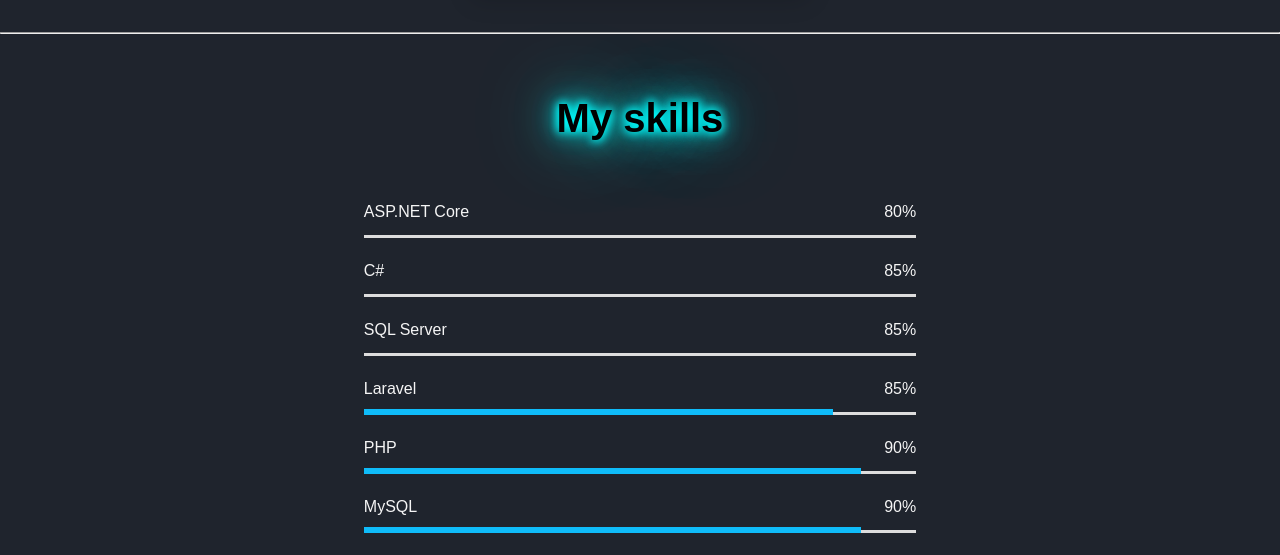
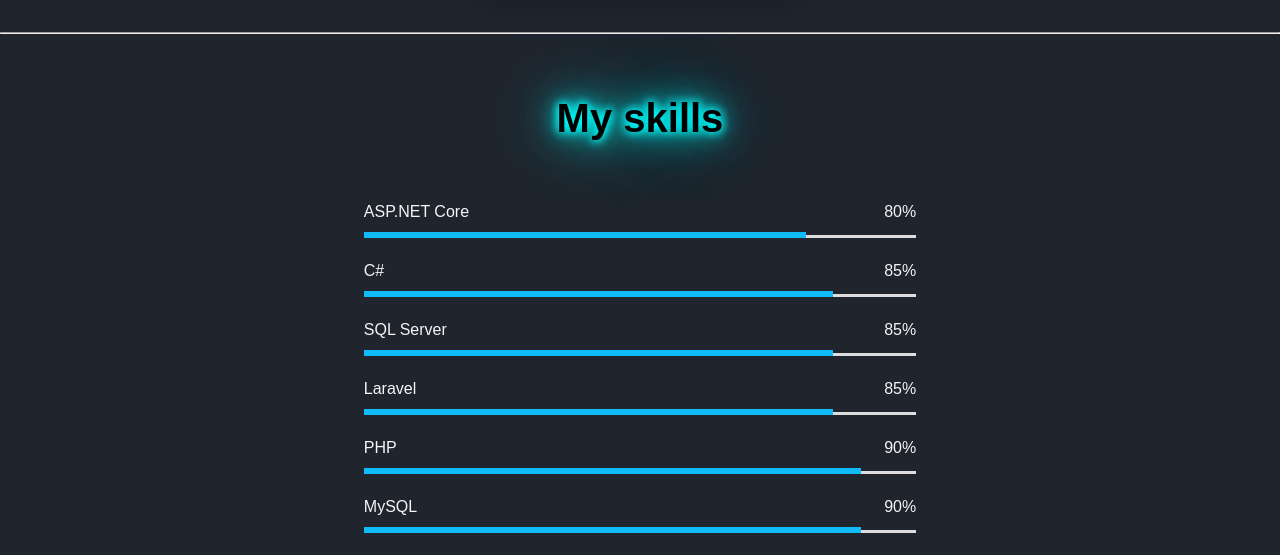
Before and after one commit to Aboodbr/portfolio, a PHP site: page / in a window 1280 px wide. Shown: the part 1353-1908 px from the top of the page. Run offline with PHP 8.4, Linux system fonts and the light colour scheme; some libraries are stand-ins or nearby versions.

Commit message:
Refactor main.css for improved styling and layout

```diff
--- a/main.css
+++ b/main.css
@@ -283,6 +283,19 @@ nav ul li:hover a{
 .cs:after{
     width: 85%;
 }
+
+.csharp:after{
+    width: 85%;
+}
+
+.dotnet:after{
+    width: 80%;
+}
+
+.mssql:after{
+    width: 85%;
+}
+
 .container {
     font-family: fantasy;
     text-align: center;
```
